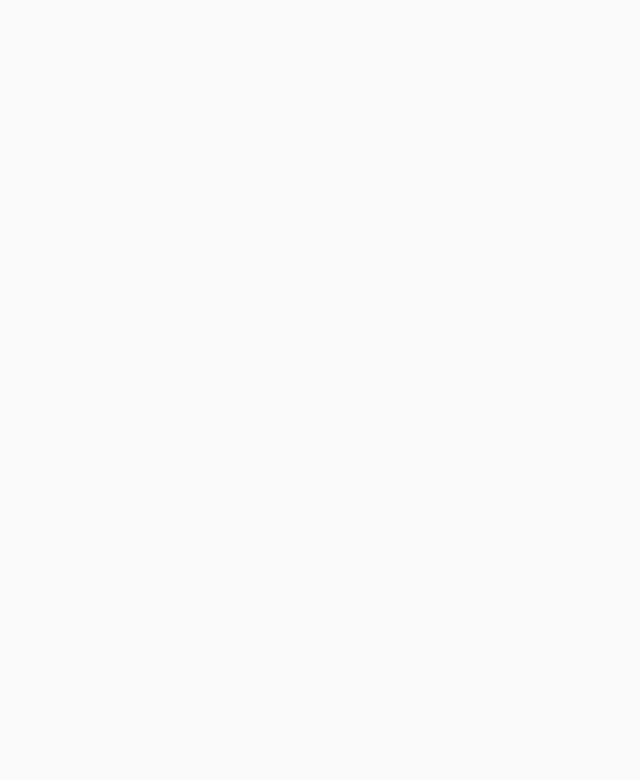
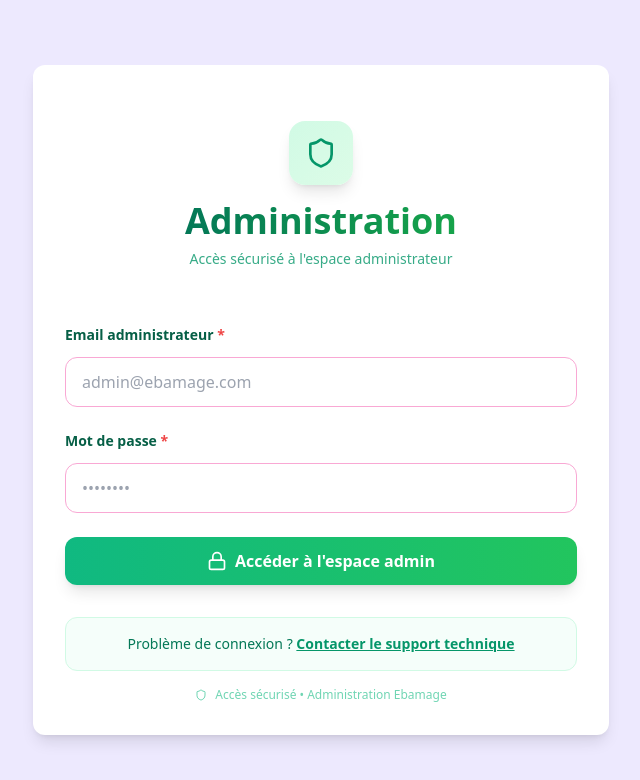
Before and after one commit to kouahodavid6/EbamageAdmin, a React (Vite) app: page /login in a window 1280 px wide. Before the commit this address had no page. Shown: the top 780 px of the page, without its empty margins (319-959 px from the left). Built offline with nearby package versions, Linux system fonts and the light colour scheme.

Commit message:
Authentification reussit

```diff
--- a/src/App.jsx
+++ b/src/App.jsx
@@ -1,7 +1,9 @@
 import { Toaster } from 'react-hot-toast';
 import { CheckCircle, XCircle } from "lucide-react";
-import { BrowserRouter as Router, Routes, Route } from 'react-router-dom';
+import { BrowserRouter as Router, Routes, Route, Navigate } from 'react-router-dom';
+import { useEffect } from 'react';
 
+import Login from './pages/Auth/Login';
 import Dashboard from './pages/Dashboard/Dashboard';
 import Categories from './pages/Catégoties/categories';
 import Variations from './pages/Variations/Variations';
@@ -9,8 +11,29 @@ import Boutiques from './pages/Boutiques/Boutiques';
 import Clients from './pages/Clients/Clients';
 import Commandes from './pages/Commandes/Commandes';
 import Localisations from './pages/Localisations/Localisations';
+import useAuthStore from './stores/auth.store';
+
+// Composant pour protéger les routes
+const ProtectedRoute = ({ children }) => {
+  const isAuthenticated = useAuthStore((state) => state.isAuthenticated());
+
+  return isAuthenticated ? children : <Navigate to="/login" replace />;
+};
+
+// Composant pour les routes publiques (comme login)
+const PublicRoute = ({ children }) => {
+  const isAuthenticated = useAuthStore((state) => state.isAuthenticated());
+
+  return !isAuthenticated ? children : <Navigate to="/dashboard" replace />;
+};
 
 function App() {
+  const initializeAuth = useAuthStore((state) => state.initializeAuth);
+
+  useEffect(() => {
+    initializeAuth;
+  }, [initializeAuth]);
+
   return (
     <Router>
       <div className="min-h-screen bg-gray-50">
@@ -48,14 +71,76 @@ function App() {
 
         <main>
           <Routes>
-            {/* Accès direct sans authentification */}
-            <Route path="/" element={<Dashboard />} />
-            <Route path="/categories" element={<Categories />} />
-            <Route path="/variations" element={<Variations />} />
-            <Route path="/boutiques" element={<Boutiques />} />
-            <Route path="/clients" element={<Clients />} />
-            <Route path="/commandes" element={<Commandes />} />
-            <Route path="/localisations" element={<Localisations />} />
+            {/* Route publique - Login */}
+            <Route
+              path="/login"
+              element={
+                <PublicRoute>
+                  <Login />
+                </PublicRoute>
+              }
+            />
+
+            {/* Redirection par défaut vers login */}
+            <Route path="/" element={<Navigate to="/login" replace />} />
+
+            {/* Routes protégées */}
+            <Route
+              path="/dashboard"
+              element={
+                <ProtectedRoute>
+                  <Dashboard />
+                </ProtectedRoute>
+              }
+            />
+            <Route
+              path="/categories"
+              element={
+                <ProtectedRoute>
+                  <Categories />
+                </ProtectedRoute>
+              }
+            />
+            <Route
+              path="/variations"
+              element={
+                <ProtectedRoute>
+                  <Variations />
+                </ProtectedRoute>
+              }
+            />
+            <Route
+              path="/boutiques"
+              element={
+                <ProtectedRoute>
+                  <Boutiques />
+                </ProtectedRoute>
+              }
+            />
+            <Route
+              path="/clients"
+              element={
+                <ProtectedRoute>
+                  <Clients />
+                </ProtectedRoute>
+              }
+            />
+            <Route
+              path="/commandes"
+              element={
+                <ProtectedRoute>
+                  <Commandes />
+                </ProtectedRoute>
+              }
+            />
+            <Route
+              path="/localisations"
+              element={
+                <ProtectedRoute>
+                  <Localisations />
+                </ProtectedRoute>
+              }
+            />
           </Routes>
         </main>
       </div>
--- a/src/pages/Auth/Login.jsx
+++ b/src/pages/Auth/Login.jsx
@@ -1,22 +1,24 @@
 import { Link, useNavigate } from "react-router-dom";
 import Input from "../../components/Input";
-import { ArrowLeft, Store, AlertCircle } from "lucide-react";
+import { Shield, AlertCircle, Lock } from "lucide-react";
 import { useState } from "react";
 import useAuthStore from "../../stores/auth.store";
 import ContainerForms from "./components/ContainerForms";
+import { motion } from "framer-motion";
 
-const LoginBoutique = () => {
+const Login = () => {
     const [formData, setFormData] = useState({
-        email_btq: "",
-        password_btq: "",
+        email: "",
+        password: "",
     });
 
-    const { loginBoutique, error, clearError, loading } = useAuthStore();
+    const { login, error, clearError, loading } = useAuthStore();
     const navigate = useNavigate();
 
     const handleChange = (e) => {
         const { name, value } = e.target;
         setFormData((prev) => ({ ...prev, [name]: value }));
+        clearError();
     };
 
     const handleSubmit = async (e) => {
@@ -24,122 +26,186 @@ const LoginBoutique = () => {
         clearError();
 
         try {
-            const res = await loginBoutique(formData);
+            const res = await login(formData);
             console.log("Connexion réussie :", res);
-
-            navigate("/dashboard-boutique");
+            navigate("/dashboard");
         } catch (error) {
             console.error("Erreur lors de la connexion :", error);
+        }
+    };
+
+    // Variants d'animation
+    const buttonVariants = {
+        hover: {
+            scale: 1.05,
+            transition: { duration: 0.2 }
+        },
+        tap: {
+            scale: 0.95,
+            transition: { duration: 0.1 }
+        }
+    };
+
+    const inputVariants = {
+        focus: {
+            scale: 1.02,
+            transition: { duration: 0.2 }
         }
     };
 
     return (
         <ContainerForms>
             {/* HEADER */}
-            <div className="w-full flex items-center justify-between py-4 px-1">
-                <Link
-                    to="/"
-                    className="rounded-full p-1 flex items-center justify-center transition-colors bg-neutral-500 hover:bg-neutral-800"
+            <motion.div
+                className="w-full flex flex-col items-center py-6"
+                initial={{ opacity: 0 }}
+                animate={{ opacity: 1 }}
+                transition={{ duration: 0.6 }}
             >
-                    <ArrowLeft className="h-6 w-6 text-white" />
-                </Link>
-                <h2 className="text-xl sm:text-3xl font-bold text-gray-900 text-center">
-                    Connexion Boutique
+                <motion.div
+                    className="bg-gradient-to-br from-emerald-100 to-green-100 p-4 rounded-2xl mb-4 shadow-lg"
+                    initial={{ scale: 0, rotate: -180 }}
+                    animate={{ scale: 1, rotate: 0 }}
+                    transition={{ type: "spring", stiffness: 200, damping: 15 }}
+                >
+                    <Shield className="h-8 w-8 text-emerald-600" />
+                </motion.div>
+                <h2 className="text-2xl sm:text-4xl font-bold bg-gradient-to-r from-emerald-700 to-green-600 bg-clip-text text-transparent text-center mb-2">
+                    Administration
                 </h2>
-                <Store className="h-7 w-7 text-pink-400" />
-            </div>
-
-            {/* SOUS-TITRE */}
-            <p className="text-sm text-gray-600 text-center mb-6 px-4 sm:px-8">
-                Reprenons là où vous vous êtes arrêté avec TDL.
+                <p className="text-emerald-600/80 text-center text-sm font-medium">
+                    Accès sécurisé à l'espace administrateur
                 </p>
+            </motion.div>
 
             {/* FORMULAIRE */}
-            <form onSubmit={handleSubmit} className="mt-8 space-y-6">
+            <motion.form
+                onSubmit={handleSubmit}
+                className="mt-8 space-y-6"
+                initial={{ opacity: 0 }}
+                animate={{ opacity: 1 }}
+                transition={{ delay: 0.2, duration: 0.6 }}
+            >
                 {/* Email */}
                 <div>
-                    <label htmlFor="email_btq" className="block text-sm font-medium text-gray-700 mb-1">
-                        Email <span className="text-red-500">*</span>
+                    <label htmlFor="email" className="block text-sm font-semibold text-emerald-800 mb-2">
+                        Email administrateur <span className="text-red-500">*</span>
                     </label>
+                    <motion.div whileFocus="focus" variants={inputVariants}>
                         <Input
                             type="email"
-                        id="email_btq"
-                        name="email_btq"
-                        value={formData.email_btq}
+                            id="email"
+                            name="email"
+                            value={formData.email}
                             onChange={handleChange}
-                        placeholder="contact@ma-boutique.com"
-                        className={`w-full px-3 py-2 border rounded-lg focus:outline-none focus:ring-2 focus:ring-pink-500 ${
-                            error?.email_btq ? "border-red-500" : "border-gray-300"
+                            placeholder="admin@ebamage.com"
+                            className={`w-full px-4 py-3 border rounded-xl focus:outline-none focus:ring-3 transition-all duration-300 ${
+                                error
+                                    ? "border-red-300 bg-red-50 focus:ring-red-200"
+                                    : "border-emerald-200 focus:ring-emerald-200 focus:border-emerald-400"
                             }`}
                             required
                         />
-                    {error?.email_btq && (
-                        <p className="mt-1 text-sm text-red-600 flex items-center">
-                            <AlertCircle className="w-4 h-4 mr-1" />
-                            {error.email_btq}
-                        </p>
-                    )}
+                    </motion.div>
                 </div>
 
                 {/* Password */}
                 <div>
-                    <label htmlFor="password_btq" className="block text-sm font-medium text-gray-700 mb-1">
+                    <label htmlFor="password" className="block text-sm font-semibold text-emerald-800 mb-2">
                         Mot de passe <span className="text-red-500">*</span>
                     </label>
+                    <motion.div whileFocus="focus" variants={inputVariants}>
                         <Input
                             type="password"
-                        id="password_btq"
-                        name="password_btq"
-                        value={formData.password_btq}
+                            id="password"
+                            name="password"
+                            value={formData.password}
                             onChange={handleChange}
                             placeholder="••••••••"
-                        className={`w-full px-3 py-2 border rounded-lg focus:outline-none focus:ring-2 focus:ring-pink-500 ${
-                            error?.password_btq ? "border-red-500" : "border-gray-300"
+                            className={`w-full px-4 py-3 border rounded-xl focus:outline-none focus:ring-3 transition-all duration-300 ${
+                                error
+                                    ? "border-red-300 bg-red-50 focus:ring-red-200"
+                                    : "border-emerald-200 focus:ring-emerald-200 focus:border-emerald-400"
                             }`}
                             required
                         />
-                    {error?.password_btq && (
-                        <p className="mt-1 text-sm text-red-600 flex items-center">
-                            <AlertCircle className="w-4 h-4 mr-1" />
-                            {error.password_btq}
-                        </p>
-                    )}
+                    </motion.div>
                 </div>
 
-                {/* Lien mot de passe oublié */}
-                <div className="text-right">
-                    <Link
-                        to="/mot-de-passe-oublie"
-                        className="text-sm text-pink-500 hover:text-pink-800"
+                {/* Affichage des erreurs générales */}
+                {error && (
+                    <motion.div
+                        className="p-4 bg-red-50 border border-red-200 rounded-xl"
+                        initial={{ opacity: 0, scale: 0.9 }}
+                        animate={{ opacity: 1, scale: 1 }}
+                        transition={{ duration: 0.4 }}
                     >
-                        Mot de passe oublié ?
-                    </Link>
-                </div>
+                        <p className="text-sm text-red-600 flex items-center">
+                            <AlertCircle className="w-4 h-4 mr-2 flex-shrink-0" />
+                            {error}
+                        </p>
+                    </motion.div>
+                )}
 
                 {/* Bouton de soumission */}
-                <button
+                <motion.button
                     type="submit"
                     disabled={loading}
-                    className={`w-full bg-pink-500 text-white py-2 px-4 rounded-lg hover:bg-pink-600 transition-all ${
-                        loading ? "opacity-50 cursor-not-allowed" : ""
+                    className={`w-full bg-gradient-to-r from-emerald-500 to-green-500 text-white py-3 px-4 rounded-xl font-semibold shadow-lg transition-all duration-300 ${
+                        loading
+                            ? "opacity-50 cursor-not-allowed"
+                            : "hover:from-emerald-600 hover:to-green-600 hover:shadow-emerald-200/50"
                     }`}
+                    variants={buttonVariants}
+                    whileHover={!loading ? "hover" : {}}
+                    whileTap={!loading ? "tap" : {}}
                 >
-                    {loading ? "Connexion en cours..." : "Se connecter"}
-                </button>
-            </form>
+                    {loading ? (
+                        <div className="flex items-center justify-center">
+                            <div className="w-5 h-5 border-2 border-white border-t-transparent rounded-full animate-spin mr-2"></div>
+                            Authentification en cours...
+                        </div>
+                    ) : (
+                        <div className="flex items-center justify-center">
+                            <Lock className="w-5 h-5 mr-2" />
+                            Accéder à l'espace admin
+                        </div>
+                    )}
+                </motion.button>
+            </motion.form>
 
-            {/* LIEN VERS INSCRIPTION */}
-            <p className="mt-6 text-center text-sm text-gray-600 px-4">
-                Vous n'avez pas encore de boutique ?{" "}
+            {/* LIEN SUPPORT */}
+            <motion.div
+                className="mt-8 p-4 bg-emerald-50/50 rounded-xl border border-emerald-100"
+                initial={{ opacity: 0 }}
+                animate={{ opacity: 1 }}
+                transition={{ delay: 0.4, duration: 0.6 }}
+            >
+                <p className="text-center text-sm text-emerald-700">
+                    Problème de connexion ?{" "}
                     <Link
-                    to="/inscriptionBoutique"
-                    className="text-pink-500 hover:text-pink-700 font-medium"
+                        to="/contact"
+                        className="font-semibold text-emerald-600 hover:text-emerald-800 underline transition-colors duration-300"
                     >
-                    Inscrivez-vous
+                        Contacter le support technique
                     </Link>
                 </p>
+            </motion.div>
+
+            {/* INDICATEUR DE SÉCURITÉ */}
+            <motion.div
+                className="mt-4 text-center"
+                initial={{ opacity: 0 }}
+                animate={{ opacity: 1 }}
+                transition={{ delay: 0.6, duration: 0.6 }}
+            >
+                <div className="flex items-center justify-center gap-2 text-xs text-emerald-500/60">
+                    <Shield className="h-3 w-3" />
+                    <span>Accès sécurisé • Administration Ebamage</span>
+                </div>
+            </motion.div>
         </ContainerForms>
     );
 };
 
-export default LoginBoutique;
+export default Login;
--- /dev/null
+++ b/src/services/auth.service.js
@@ -0,0 +1,21 @@
+import axiosInstance from "../api/axiosInstance";
+
+const loginAdmin = async (credentials) => {
+    const response = await axiosInstance.post("/api/admin/login", credentials);
+
+    if (response.data.token) {
+        localStorage.setItem("admin_token", response.data.token);
+    }
+
+    return response;
+}
+
+const logout = () => {
+    localStorage.removeItem("admin_token");
+    localStorage.removeItem("user");
+}
+
+export const authService = {
+    loginAdmin,
+    logout
+}
--- /dev/null
+++ b/src/stores/auth.store.js
@@ -0,0 +1,60 @@
+import { create } from "zustand";
+import { authService } from "../services/auth.service";
+
+// Récupérer l'admin depuis localStorage si existe
+const getInitialAdmin = () => {
+    try {
+        const user = localStorage.getItem("user");
+        const token = localStorage.getItem("admin_token");
+
+        if (user && token) {
+            return JSON.parse(user);
+        }
+        return null;
+    } catch {
+        return null;
+    }
+};
+
+const useAuthStore = create((set) => ({
+    admin: getInitialAdmin(),
+    loading: false,
+    error: null,
+    showError: false,
+
+    setError: (error) => set({ error, showError: true }),
+    clearError: () => set({ error: null, showError: false }),
+
+    login: async (credentials) => {
+        set({ loading: true, error: null, showError: false });
+
+        try {
+            const response = await authService.loginAdmin(credentials);
+            const { data, token } = response.data;
+            const adminData = { ...data, token };
+
+            // Stocker dans localStorage
+            localStorage.setItem("user", JSON.stringify(adminData));
+
+            set({ admin: adminData, loading: false, error: null });
+
+            return response.data;
+        }
+        catch(error) {
+            const errorMessage = error.response?.data?.message || "Erreur de connexion";
+            set({ error: errorMessage, showError: true, loading: false });
+            throw new Error(errorMessage);
+        }
+    },
+
+    logout: () => {
+        authService.logout();
+        set({ admin: null, error: null, showError: false });
+    },
+
+    isAuthenticated: () => {
+        return !!localStorage.getItem("admin_token");
+    }
+}));
+
+export default useAuthStore;
```
Also changed, not shown: src/api/axiosInstance.js (+29 -2 lines). Lines whose indentation alone changed are shown as unchanged.
